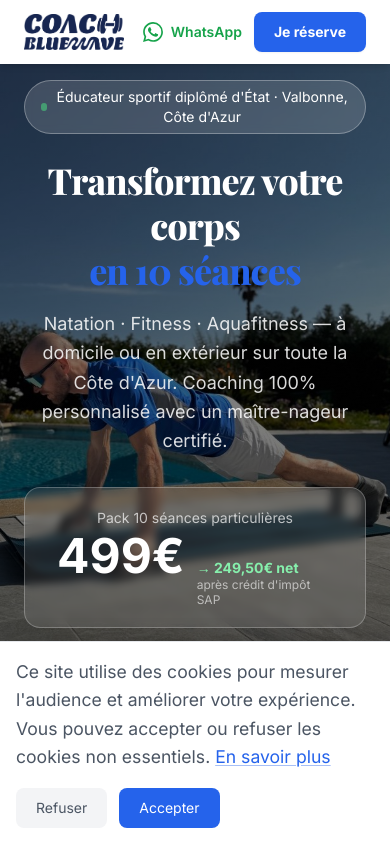
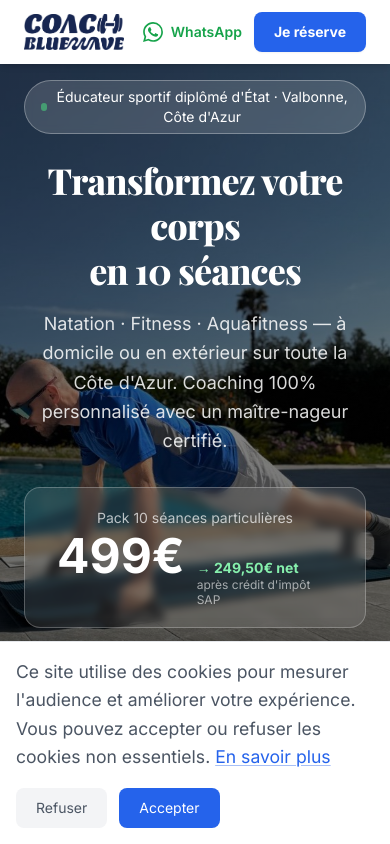
Before and after one commit to Unvodka/Coaching-and-Sport, a Next.js app: page /decouverte in a window 390 px wide. Shown: the top 844 px of the page. Built offline with nearby package versions, Linux system fonts and the light colour scheme; no server answers.

Commit message:
fix: landing hero - white text, button spacing, visible découvrir indicator

```diff
--- a/app/decouverte/LandingPageClient.tsx
+++ b/app/decouverte/LandingPageClient.tsx
@@ -201,7 +201,7 @@ export default function LandingPageClient() {
 
           <h1 className="font-heading text-4xl md:text-6xl font-extrabold leading-tight mb-4 tracking-tight">
             Transformez votre corps<br />
-            <span className="text-brand-blue">en 10 séances</span>
+            <span className="text-white">en 10 séances</span>
           </h1>
 
           <p className="text-lg md:text-xl text-white/85 mb-8 leading-relaxed max-w-2xl mx-auto">
@@ -221,7 +221,7 @@ export default function LandingPageClient() {
             </div>
           </div>
 
-          <div className="flex flex-col sm:flex-row gap-4 justify-center">
+          <div className="flex flex-col sm:flex-row gap-4 justify-center mb-16">
             <button
               onClick={scrollToForm}
               className="bg-brand-blue hover:bg-blue-700 text-white font-bold text-lg px-10 py-4 rounded-xl transition-all duration-300 hover:-translate-y-1 hover:shadow-[0_12px_30px_rgba(37,99,235,0.4)] active:scale-95"
@@ -243,8 +243,8 @@ export default function LandingPageClient() {
         </div>
 
         {/* Scroll indicator */}
-        <div className="absolute bottom-8 left-1/2 -translate-x-1/2 flex flex-col items-center gap-1 text-white/50 text-xs animate-bounce">
-          <span>Découvrir</span>
+        <div className="absolute bottom-6 left-1/2 -translate-x-1/2 flex flex-col items-center gap-1 text-white/80 text-xs animate-bounce z-10">
+          <span className="font-medium tracking-widest uppercase text-[10px]">Découvrir</span>
           <svg className="w-4 h-4" fill="none" stroke="currentColor" viewBox="0 0 24 24">
             <path strokeLinecap="round" strokeLinejoin="round" strokeWidth={2} d="M19 9l-7 7-7-7" />
           </svg>
```
